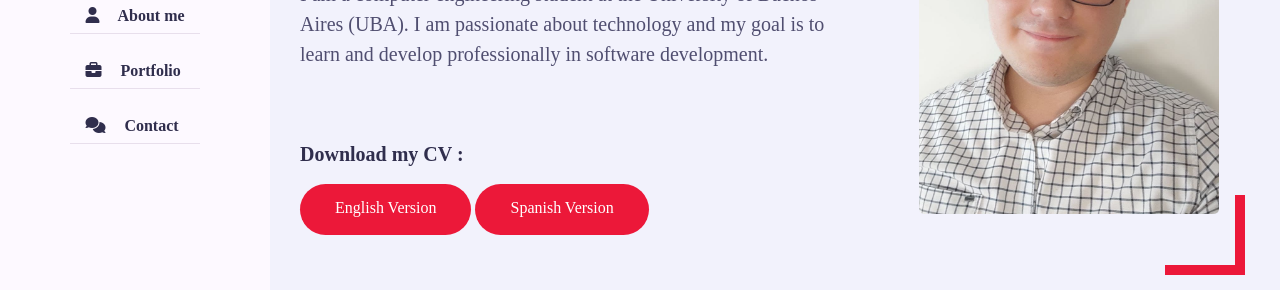
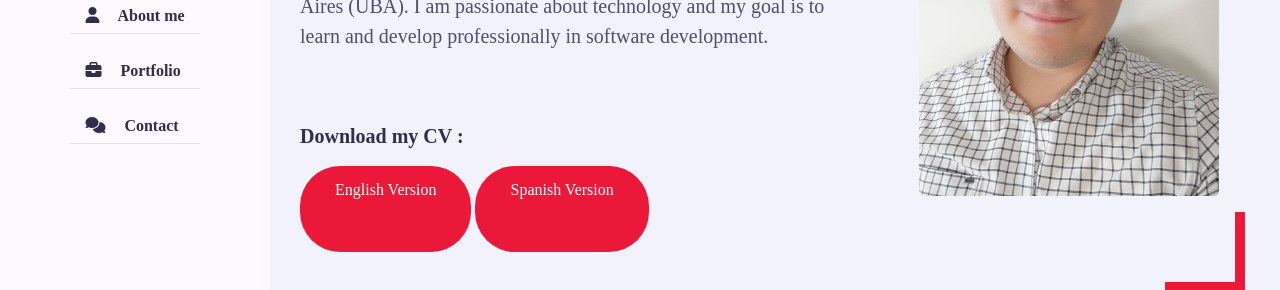
Before and after one commit to MatiasAgustinCaceres/MatiasAgustinCaceres.github.io, a plain HTML site: page index.html in a window 1280 px wide. Shown: the part 371-661 px from the top of the page. Drawn offline with nearby package versions, Linux system fonts and the light colour scheme; a web font is replaced by a local one.

Commit message:
Update style_sheet.css

```diff
--- a/Css/style_sheet.css
+++ b/Css/style_sheet.css
@@ -141,7 +141,7 @@ ul {
 .btn {
     font-size: 16px;
     font-weight: 500;
-    padding: 12px 35px 15px;
+    padding: 12px 35px 50px;
     color: white;
     border-radius: 40px;
     display: inline-block;
```
